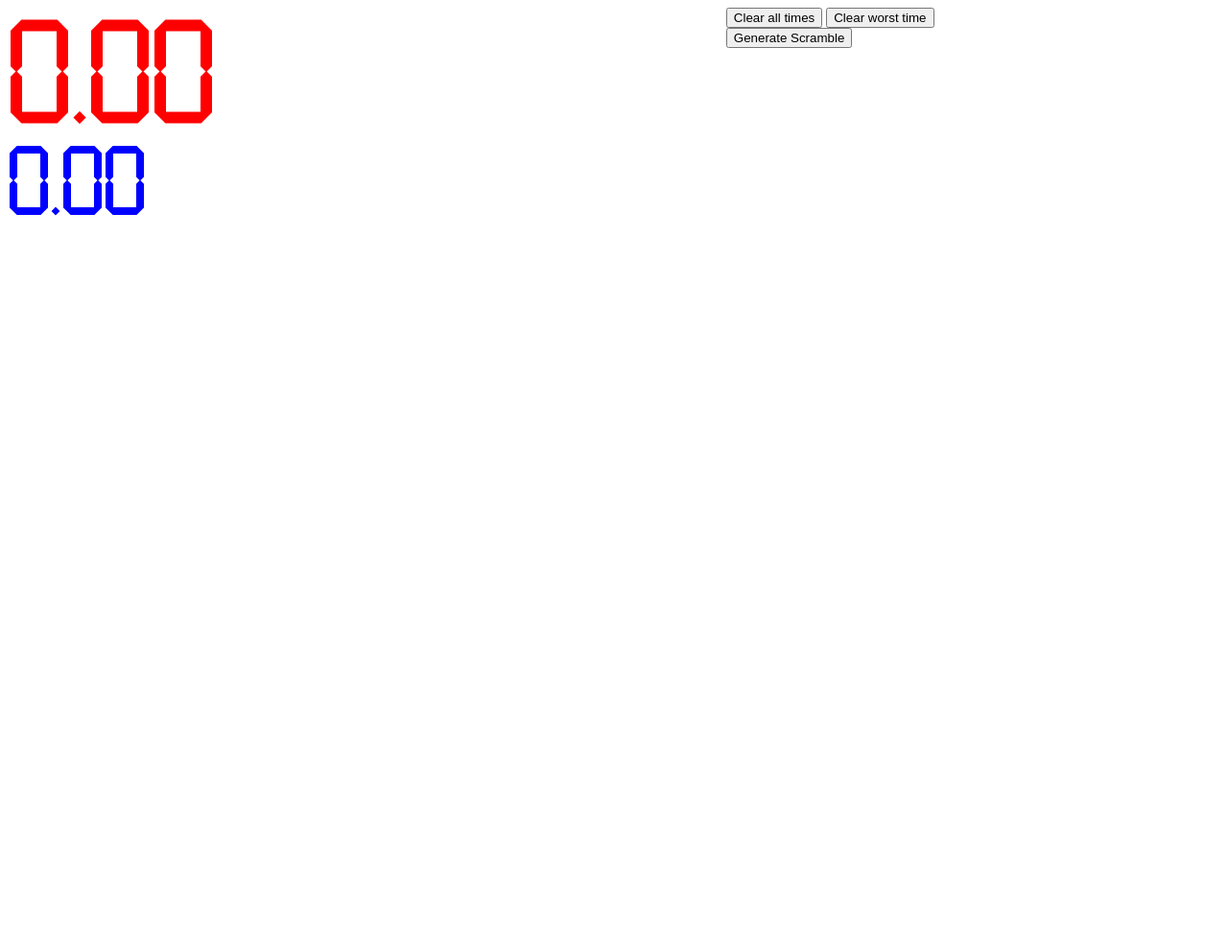
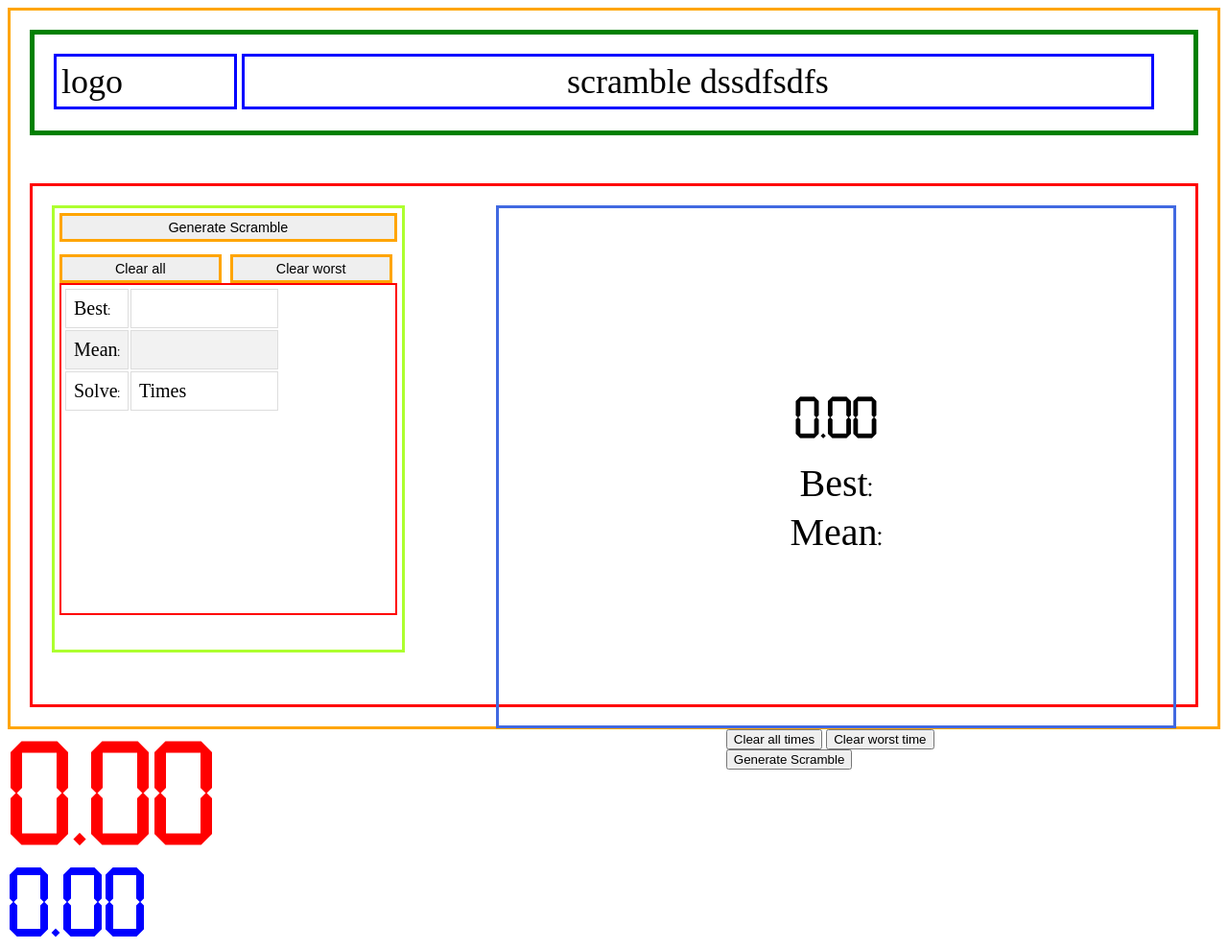
Before and after one commit to Welpyfish/timer, a plain HTML site: page welptimer.html in a window 1280 px wide. Shown: the whole page at 96% size. Before the commit the page ends 800 px from the top, so only its background shows below. Drawn offline with nearby package versions, Linux system fonts and the light colour scheme.

Commit message:
modified layout

```diff
--- a/scripts/timer.js
+++ b/scripts/timer.js
@@ -6,6 +6,13 @@ var g_records=[];
 var g_besttime=0.0;
 var g_meantime=0.0;
 var g_phase = 0;
+
+var id_div_timer = "divTimernew";
+var id_table_records = "tableRecordsnew";
+var id_div_besttimer = "divBestnew";
+var id_div_bestrecords = "divBesttimenew";
+var id_div_timer = "divTimernew";
+var id_btn_scramble = "btnScramble";
 
 $(document).ready(function(){
 
@@ -19,7 +26,7 @@ $(document).ready(function(){
 		onKeyup(keyboardEventObject);
 	});
 
-	$("#btnScramble").click(function() {
+	$("#"+id_btn_scramble).click(function() {
 		var scramble = makeScramble();
 		$( "#divButton" ).text(scramble);
 	});
@@ -53,7 +60,7 @@ function init() {
 	var best = getCookie("besttime");
 	if (best != "") {
 		g_besttime = JSON.parse(best);
-		$("#divBesttime").text(g_besttime)
+		$("#"+id_div_besttimer).text(g_besttime)
 	}
 }
 
@@ -62,8 +69,8 @@ function onKeydown(event) {
 	var KeyID = event.keyCode;
 	if (KeyID == 32) {
 		if (g_phase == 0) {
-			$("#divTimer").text("0.00");
-			$("#divTimer").css("color", "green");
+			$("#"+id_div_timer).text("0.00");
+			$("#"+id_div_timer).css("color", "green");
 			g_hTimer=null;
 			g_phase = 1;
 		} else {
@@ -75,13 +82,16 @@ function onKeydown(event) {
 				g_records.push(diff);
 
 				var diffText = diff.toString();
-
-				var msg = "<div>"+g_counter.toString() + ". " + diffText + "s</div>";
+				var counter = g_counter.toString();
 				g_counter = g_counter + 1;
 
-				$("#divDiffTime").prepend(msg);
+				if ($("#"+ id_table_records).find("tr").length < 4) {
+					$("#"+ id_table_records).append("<tr><td>"+ counter +"</td><td>"+ diffText +"</td></tr>");
+				} else {
+					$("<tr><td>"+ counter +"</td><td>"+ diffText +"</td></tr>").insertBefore($("#"+ id_table_records +" tr:nth(3)"));
+				}
 
-				$("#divTimer").text(diff);
+				$("#"+id_div_timer).text(diff);
 
 				if (g_besttime == 0) {
 					g_besttime = diff;
@@ -91,7 +101,8 @@ function onKeydown(event) {
 						//alert("new record!")
 					}
 				}
-				$("#divBesttime").text(g_besttime.toString());
+				$("#"+id_div_besttimer).text("Best: "+ g_besttime.toString());
+				$("#"+id_div_bestrecords).text(g_besttime.toString());
 
 				if (g_hTimer != null) {
 					clearInterval(g_hTimer);
@@ -108,7 +119,7 @@ function onKeyup(event) {
 	var KeyID = event.keyCode;
 	if (KeyID == 32) {
 		if (g_phase == 1) {
-			$("#divTimer").css("color", "red");
+			$("#"+id_div_timer).css("color", "red");
 			g_dtStart = new Date();
 			g_hTimer = setInterval(mytimer, 100)
 			g_phase = 2;
@@ -141,7 +152,7 @@ function mytimer() {
 	var dtCurrent = new Date();
 	var dtCurrent = ((dtCurrent-g_dtStart)/1000).toFixed(2);
 	var diffText = dtCurrent.toString();
-	$("#divTimer").text(diffText)
+	$("#"+id_div_timer).text(diffText)
 }
 
 function setCookie(cookieName,cookieValue){
--- a/style/timer.css
+++ b/style/timer.css
@@ -102,3 +102,140 @@
 	float: auto;
 	font-size: 50px;
 }
+
+#divContainernew {
+	font-size: 1.5em;
+	padding: 20px;
+	border-width: 3px;
+	border-style: solid;
+	border-color: orange;
+	min-width: 800px;
+	}
+
+	#divHeadernew {
+	font-size: 1.5em;
+	padding: 20px;
+	border-width: 5px;
+	border-style: solid;
+	border-color: green;
+	margin-bottom: 50px;
+	overflow: visible;
+	height: 60px;
+	}
+
+	#divBodynew {
+	font-size: 1.5em;
+	padding: 20px;
+	border-width: 3px;
+	border-style: solid;
+	border-color: red;
+	height: 500px;
+	}
+
+	  #divLogonew {
+	font-size: 1em;
+	padding: 5px;
+	border-width: 3px;
+	border-style: solid;
+	border-color: blue;
+	float: left;
+	margin-right: 5px;
+	width: 15%;
+	}
+
+		#divScramblenew {
+	font-size: 1em;
+	padding: 5px;
+	border-width: 3px;
+	border-style: solid;
+	border-color: blue;
+	float: left;
+	width: 80%;
+	text-align: center;
+	}
+
+	  #btnScramblenew {
+	font-size: 0.4em;
+	padding: 4px;
+	border-width: 3px;
+	border-style: solid;
+	border-color: orange;
+	width: 100%;
+	}
+
+	  #btnClrallnew {
+	font-size: 0.4em;
+	padding: 4px;
+	border-width: 3px;
+	border-style: solid;
+	border-color: orange;
+	width: 48%;
+	}
+	 #btnClrworstnew {
+	font-size: 0.4em;
+	padding: 4px;
+	border-width: 3px;
+	border-style: solid;
+	border-color: orange;
+	width: 48%;
+	}
+
+	  #divRecordsnew {
+	font-size: 20px;
+	padding: 2px;
+	border-width: 2px;
+	border-style: solid;
+	border-color: red;
+	height: 75%;
+	overflow: auto;
+	}
+
+	#tableRecordsnew  table {
+	border: 1px solid black;
+	width: 100%;
+	border-collapse: collapse;
+  	}
+
+	#tableRecordsnew  td {
+		border: 1px solid #ddd;
+  		padding: 8px;
+	  }
+	#tableRecordsnew tr:nth-child(even){background-color: #f2f2f2;}
+
+	#tableRecordsnew tr:hover {background-color: #ddd;}
+
+	#divBodyleftnew {
+	padding: 5px;
+	border-width: 3px;
+	border-style: solid;
+	border-color: greenyellow;
+	width: 30%;
+	height: 90%;
+	float: left;
+	}
+
+	  #divBodyrightnew {
+	padding: 15% 0;
+	border-width: 3px;
+	border-style: solid;
+	border-color: royalblue;
+	width: 60%;
+	float: right;
+	text-align: center;
+	margin: auto;
+	}
+
+	  #divTimernew {
+	font-size: 60px;
+	padding: 15px;
+	}
+
+	  #divBestnew {
+	font-size: 40px;
+	padding: 2px;
+	}
+
+	  #divMeannew {
+	font-size: 40px;
+	padding: 2px;
+	}
--- a/welptimer.html
+++ b/welptimer.html
@@ -13,6 +13,68 @@
 		<title>timer</title>
     </head>
 	<body>
+
+		<div id="divContainernew">
+			<div id="divHeadernew">
+			  <div id="divLogonew">
+				logo
+			  </div>
+			  <div id="divScramblenew">
+				scramble dssdfsdfs
+			  </div>
+			</div>
+
+			<div id="divBodynew">
+			  <div id="divBodyleftnew">
+				<div id="divButtonsnew">
+				  <div id="divbtnScramblenew">
+					<button id="btnScramblenew">
+					  Generate Scramble
+					</button>
+				  </div>
+					<button id="btnClrallnew">
+					  Clear all
+					</button>
+					<button id="btnClrworstnew">
+					  Clear worst
+					</button>
+				</div>
+				<div id="divRecordsnew" class="lcd">
+				  <table id="tableRecordsnew">
+					<colgroup>
+						<col span="1" style="width: 30%;">
+       					<col span="1" style="width: 70%;">
+					  </colgroup>
+					<tr>
+					  <td>Best:</td>
+					  <td><div id="divBesttimenew"></div></td>
+					</tr>
+					<tr>
+					  <td>Mean:</td>
+					  <td></td>
+					</tr>
+					<tr>
+					  <td>Solve:</td>
+					  <td>Times</td>
+					</tr>
+				  </table>
+				</div>
+			  </div>
+
+			  <div id="divBodyrightnew" class="lcd">
+				<div id="divTimernew">
+				  0.00
+				</div>
+				<div id="divBestnew">
+				  Best:
+				</div>
+				<div id="divMeannew">
+				  Mean:
+				</div>
+			  </div>
+			</div>
+		  </div>
+
 	    <div id="divContainer">
 
 			<div id="divTimes">
```
